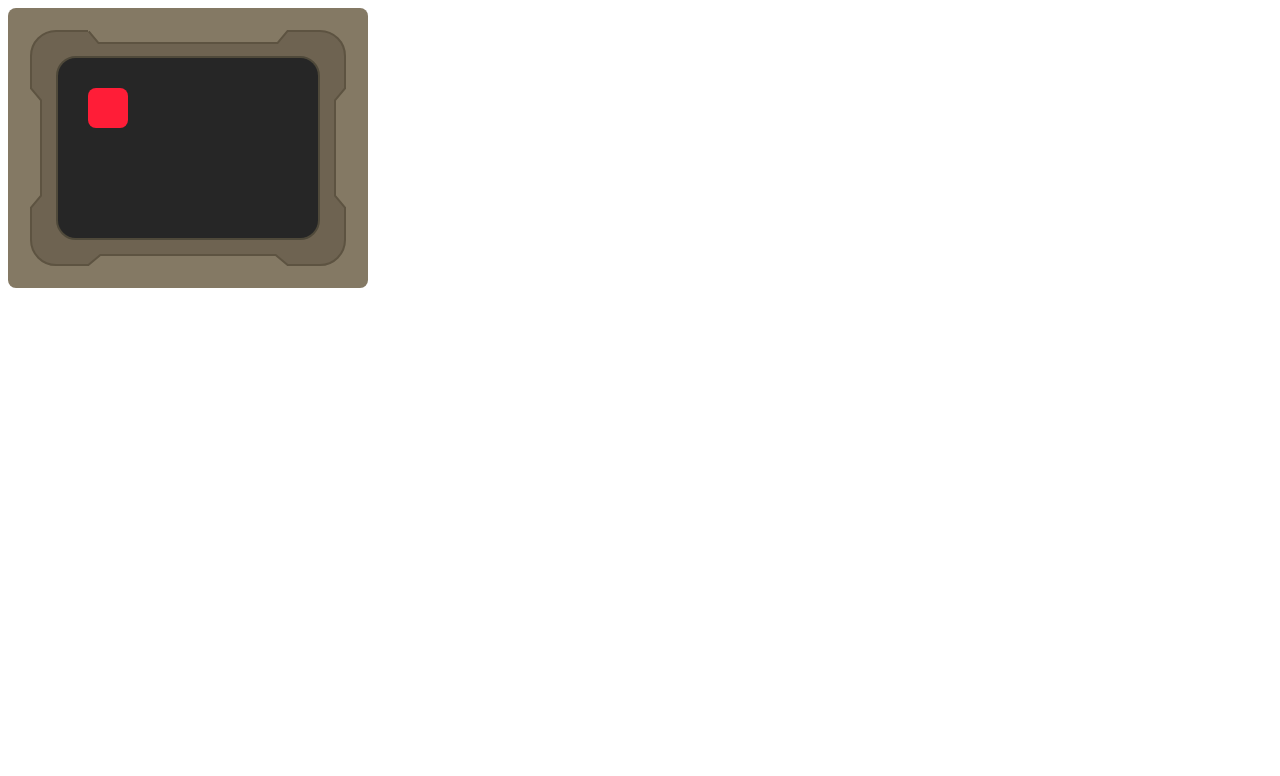
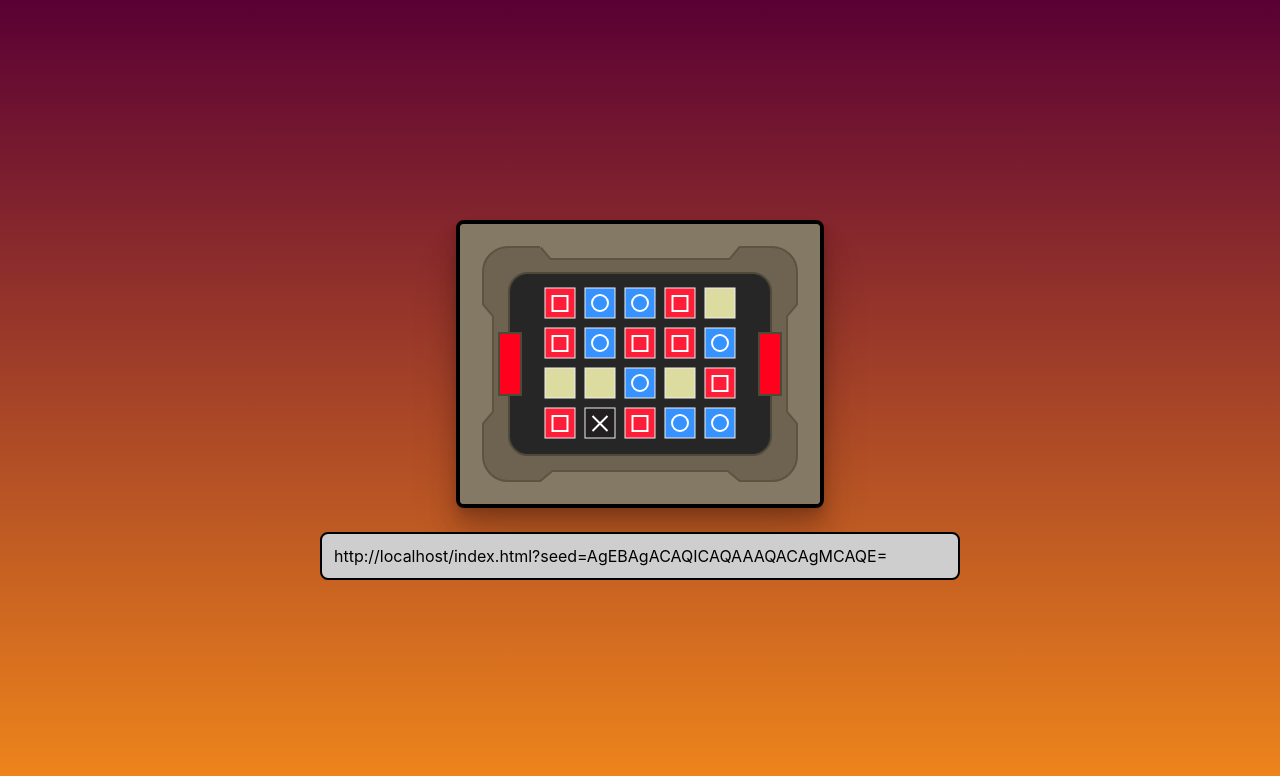
Before and after one commit to Renddslow/codenames-cardgen, a website: page index.html in a window 1280 px wide. Drawn offline with Linux system fonts and the light colour scheme.

Commit message:
feat: finished the generation logic

```diff
--- a/index.html
+++ b/index.html
@@ -5,13 +5,63 @@
     <meta charset="utf-8" />
     <meta name="viewport" content="width=device-width, initial-scale=1" />
     <style>
+      * {
+        padding: 0;
+        margin: 0;
+        box-sizing: border-box;
+      }
+
+      html {
+        height: 100%;
+      }
+
+      body {
+        background: linear-gradient(#5a0034, #f2881b);
+        height: 100%;
+        font-family: -apple-system, BlinkMacSystemFont, "Segoe UI", Roboto,
+          Oxygen-Sans, Ubuntu, Cantarell, "Helvetica Neue", sans-serif;
+      }
+
       #canvas {
+        --shadow-color: 0deg 0% 0%;
         border-radius: 8px;
+        border: 4px solid #000;
+        box-shadow:
+          0px 0.6px 0.9px hsl(var(--shadow-color) / 0.01),
+          0px 3.9px 5.6px -0.1px hsl(var(--shadow-color) / 0.03),
+          0.1px 6.9px 9.9px -0.1px hsl(var(--shadow-color) / 0.04),
+          0.1px 10.5px 15px -0.2px hsl(var(--shadow-color) / 0.06),
+          0.1px 15.6px 22.3px -0.3px hsl(var(--shadow-color) / 0.07),
+          0.2px 23.1px 33.1px -0.4px hsl(var(--shadow-color) / 0.09),
+          0.3px 34px 48.7px -0.4px hsl(var(--shadow-color) / 0.1);
+        margin: 0 auto;
+        display: block;
+      }
+
+      .wrapper {
+        position: relative;
+        top: 50%;
+        transform: translateY(-50%);
+      }
+
+      #url {
+        width: 100%;
+        overflow-x: auto;
+        text-align: left;
+        padding: 12px;
+        background: #cecece;
+        border-radius: 8px;
+        border: 2px solid #000;
+        max-width: 640px;
+        margin: 24px auto 0;
       }
     </style>
   </head>
   <body>
-    <canvas id="canvas" width="360" height="280"></canvas>
+    <div class="wrapper">
+      <canvas id="canvas" width="360" height="280"></canvas>
+      <div id="url"></div>
+    </div>
     <script src="/main.js"></script>
   </body>
 </html>
--- a/main.js
+++ b/main.js
@@ -1,9 +1,46 @@
 const CARD_WIDTH = 360;
 const CARD_HEIGHT = 280;
 
-const createCircleIcon = (slot, ctx) => {};
+const createCircleIcon = (slot, ctx) => {
+  ctx.save();
+  ctx.strokeStyle = "#fff";
+  ctx.lineWidth = 2;
+  ctx.beginPath();
+  ctx.arc(100 + (slot.x - 1) * 40, 79 + (slot.y - 1) * 40, 8, 0, 2 * Math.PI);
+  ctx.stroke();
+  ctx.restore();
+};
 
-const createDiamondIcon = (slot, ctx) => {};
+const createDiamondIcon = (slot, ctx) => {
+  ctx.save();
+  ctx.strokeStyle = "#fff";
+  ctx.lineWidth = 2;
+  ctx.strokeRect(92.5 + (slot.x - 1) * 40, 72 + (slot.y - 1) * 40, 15, 15);
+  ctx.restore();
+};
+
+const createXIcon = (slot, ctx) => {
+  ctx.save();
+  ctx.strokeStyle = "#fff";
+  ctx.lineWidth = 2;
+  ctx.beginPath();
+  ctx.moveTo(92.5 + (slot.x - 1) * 40, 72 + (slot.y - 1) * 40);
+  ctx.lineTo(107.5 + (slot.x - 1) * 40, 87 + (slot.y - 1) * 40);
+  ctx.moveTo(107.5 + (slot.x - 1) * 40, 72 + (slot.y - 1) * 40);
+  ctx.lineTo(92.5 + (slot.x - 1) * 40, 87 + (slot.y - 1) * 40);
+  ctx.stroke();
+  ctx.restore();
+};
+
+const createSkullIcon = (slot, ctx) => {
+  ctx.save();
+  ctx.strokeStyle = "#fff";
+  ctx.lineWidth = 2;
+  ctx.beginPath();
+  // draw skull icon
+  ctx.stroke();
+  ctx.restore();
+};
 
 const getColor = (color) => {
   switch (color) {
@@ -19,35 +56,36 @@ const getColor = (color) => {
 };
 
 const createBlock = (color, slot, ctx) => {
+  const SIZE = 30;
+
   ctx.save();
   ctx.fillStyle = color;
   // draw rounded rect
-  ctx.beginPath();
-  ctx.moveTo(slot.x + 10, slot.y);
-  ctx.lineTo(slot.x + slot.width - 10, slot.y);
-  ctx.arcTo(slot.x + slot.width, slot.y, slot.x + slot.width, slot.y + 10, 8);
-  ctx.lineTo(slot.x + slot.width, slot.y + slot.height - 10);
-  ctx.arcTo(
-    slot.x + slot.width,
-    slot.y + slot.height,
-    slot.x + slot.width - 10,
-    slot.y + slot.height,
-    8,
-  );
-  ctx.lineTo(slot.x + 10, slot.y + slot.height);
-  ctx.arcTo(slot.x, slot.y + slot.height, slot.x, slot.y + slot.height - 10, 8);
-  ctx.lineTo(slot.x, slot.y + 10);
-  ctx.arcTo(slot.x, slot.y, slot.x + 10, slot.y, 8);
-  ctx.closePath();
+  ctx.strokeStyle = "#eee";
+  ctx.lineWidth = 1;
   ctx.fillStyle = getColor(color);
-  ctx.fill();
+  ctx.fillRect(85 + (slot.x - 1) * 40, 64 + (slot.y - 1) * 40, SIZE, SIZE);
+  ctx.strokeRect(85 + (slot.x - 1) * 40, 64 + (slot.y - 1) * 40, SIZE, SIZE);
+  if (color === "blue") {
+    createCircleIcon(slot, ctx);
+  } else if (color === "red") {
+    createDiamondIcon(slot, ctx);
+  } else if (color === "black") {
+    createXIcon(slot, ctx);
+  }
   ctx.restore();
 };
 
-(() => {
-  const cvs = document.getElementById("canvas");
-  const ctx = cvs.getContext("2d");
+const shuffle = (arr) => {
+  const newArr = [...arr];
+  for (let i = newArr.length - 1; i > 0; i--) {
+    const j = Math.floor(Math.random() * (i + 1));
+    [newArr[i], newArr[j]] = [newArr[j], newArr[i]];
+  }
+  return newArr;
+};
 
+const drawBackground = (ctx) => {
   ctx.fillStyle = "#847964";
   ctx.fillRect(0, 0, 360, 280);
 
@@ -126,6 +164,76 @@ const createBlock = (color, slot, ctx) => {
   ctx.fillStyle = "#262626";
   ctx.stroke();
   ctx.fill();
+};
 
-  createBlock("red", { x: 80, y: 80, width: 40, height: 40 }, ctx);
+const createLight = (color, ctx) => {
+  ctx.save();
+  ctx.fillStyle = color === "blue" ? "#00d9ff" : "#ff001d";
+  ctx.strokeStyle = "#4f493a";
+  ctx.lineWidth = 4;
+  ctx.strokeRect(40, 110, 20, 60);
+  ctx.fillRect(40, 110, 20, 60);
+  ctx.strokeRect(CARD_WIDTH - 60, 110, 20, 60);
+  ctx.fillRect(CARD_WIDTH - 60, 110, 20, 60);
+  ctx.restore();
+};
+
+(() => {
+  const cvs = document.getElementById("canvas");
+  const ctx = cvs.getContext("2d");
+
+  drawBackground(ctx);
+
+  const seed = new URL(window.location.href).searchParams.get("seed");
+
+  let blueHasExtra;
+  let cards;
+
+  if (!seed) {
+    blueHasExtra = Math.floor(Math.random() * 2);
+    cards = shuffle([
+      ...Array(blueHasExtra ? 8 : 7).fill("blue"),
+      ...Array(blueHasExtra ? 7 : 8).fill("red"),
+      ...Array(4).fill("blank"),
+      "black",
+    ]);
+
+    const serialized = Uint8Array.from(
+      cards.map((card) => {
+        if (card === "blue") return 1;
+        if (card === "red") return 2;
+        if (card === "black") return 3;
+        return 0;
+      }),
+    );
+
+    let binary = "";
+    for (const byte of serialized) {
+      binary += String.fromCharCode(byte);
+    }
+    const base64 = btoa(binary);
+
+    window.history.pushState({}, "", `?seed=${base64}`);
+  } else {
+    cards = Array.from(Uint8Array.from(atob(seed), (c) => c.charCodeAt(0))).map(
+      (c) => {
+        if (c === 1) return "blue";
+        if (c === 2) return "red";
+        if (c === 3) return "black";
+        return "blank";
+      },
+    );
+    blueHasExtra = cards.filter((c) => c === "blue").length === 8;
+  }
+
+  cards.forEach((card, i) => {
+    const slot = {
+      x: (i % 5) + 1,
+      y: Math.floor(i / 5) + 1,
+    };
+    createBlock(card, slot, ctx);
+  });
+
+  createLight(blueHasExtra ? "blue" : "red", ctx);
+  document.getElementById("url").innerText = window.location.href;
 })();
```
Also changed, not shown: 1 other file.
